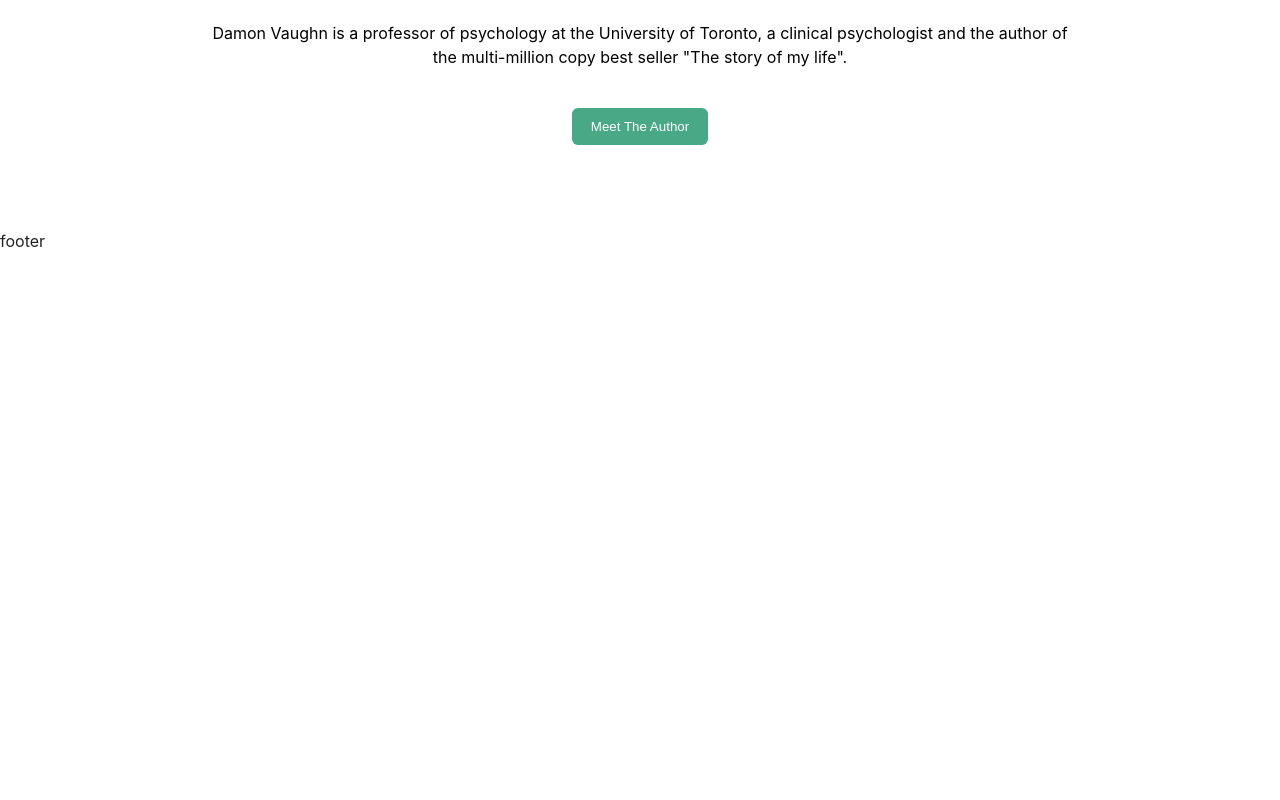
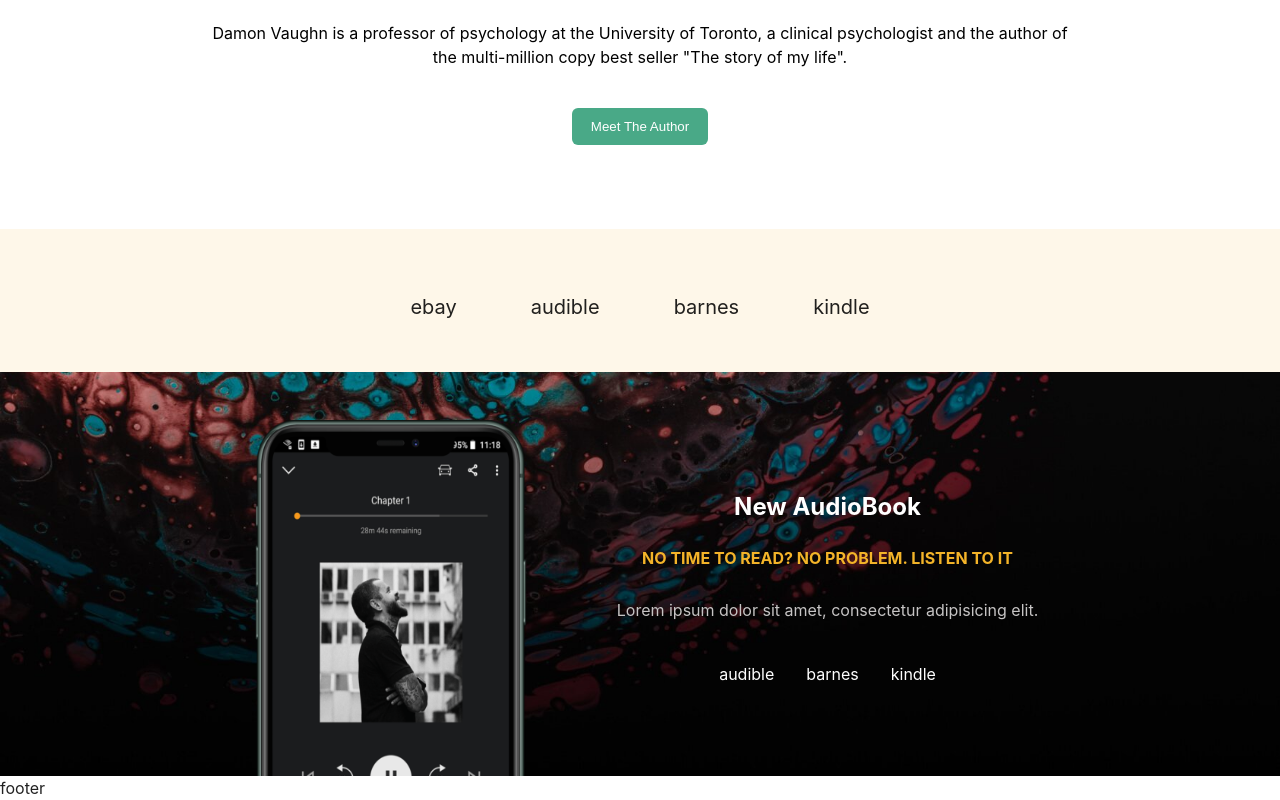
Before and after one commit to AlexandruConstantinBurlacu/proj-html-vuejs, a Vue app: page / in a window 1280 px wide. Shown: the part 689-1489 px from the top of the page. Before the commit the page ends 942 px from the top, so only its background shows below. Built offline with nearby package versions, Linux system fonts and the light colour scheme.

Commit message:
inserimento sezione new audiobook

```diff
--- a/src/components/AppMain.vue
+++ b/src/components/AppMain.vue
@@ -16,6 +16,36 @@
       Meet The Author
     </button>
   </div>
+
+  <div class="avaliable">
+    <ul>
+      <li>ebay</li>
+      <li>audible</li>
+      <li>barnes</li>
+      <li>kindle</li>
+    </ul>
+  </div>
+
+  <div class="newAudiobook">
+    <img src="../assets/images/audible-app-2x-400x418.png" alt="Audible">
+    <div class="new">
+      <h2>
+        New AudioBook
+      </h2>
+      <h4>
+        no time to read? no problem. listen to it
+      </h4>
+      <p>
+        Lorem ipsum dolor sit amet, consectetur adipisicing elit.
+      </p>
+      <ul>
+        <li>audible</li>
+        <li>barnes</li>
+        <li>kindle</li>
+      </ul>
+    </div>
+  </div>
+
 </template>
 
 <style lang="scss">
@@ -52,6 +82,73 @@
     }
   }
 
+  .avaliable {
+    background-color: #fef7e9;
+
+    ul {
+      display: flex;
+      flex-direction: row;
+      justify-content: center;
+      gap: 74px;
+      list-style-type: none;
+      padding-top: 63px;
+      padding-bottom: 50px;
+
+      li {
+        font-size: 20px;
+      }
+    }
+  }
+
+  .newAudiobook * {
+    color: white;
+  }
+
+  .newAudiobook {
+    max-height: 404px;
+    background-image: url("../assets/images/banner.jpg");
+    background-size: cover;
+    background-position: center;
+    display: flex;
+    justify-content: center;
+    gap: 71px;
+
+    img {
+      margin-top: 48px;
+      width: 304px;
+      height: auto;
+    }
+
+    .new {
+      display: flex;
+      flex-direction: column;
+      justify-content: center;
+      align-items: center;
+      margin-top: 136px;
+      margin-bottom: 109px;
+
+      h4 {
+        color: #f4b429;
+        text-transform: uppercase;
+        margin-top: 21px;
+        margin-bottom: 28px;
+      }
+
+      p {
+        color: #c6c4c4;
+        margin-bottom: 40px;
+      }
+
+      ul {
+        display: flex;
+        flex-direction: row;
+        gap: 32px;
+        list-style-type: none;
+
+      }
+    }
+  }
+
 
 
 </style>
```
